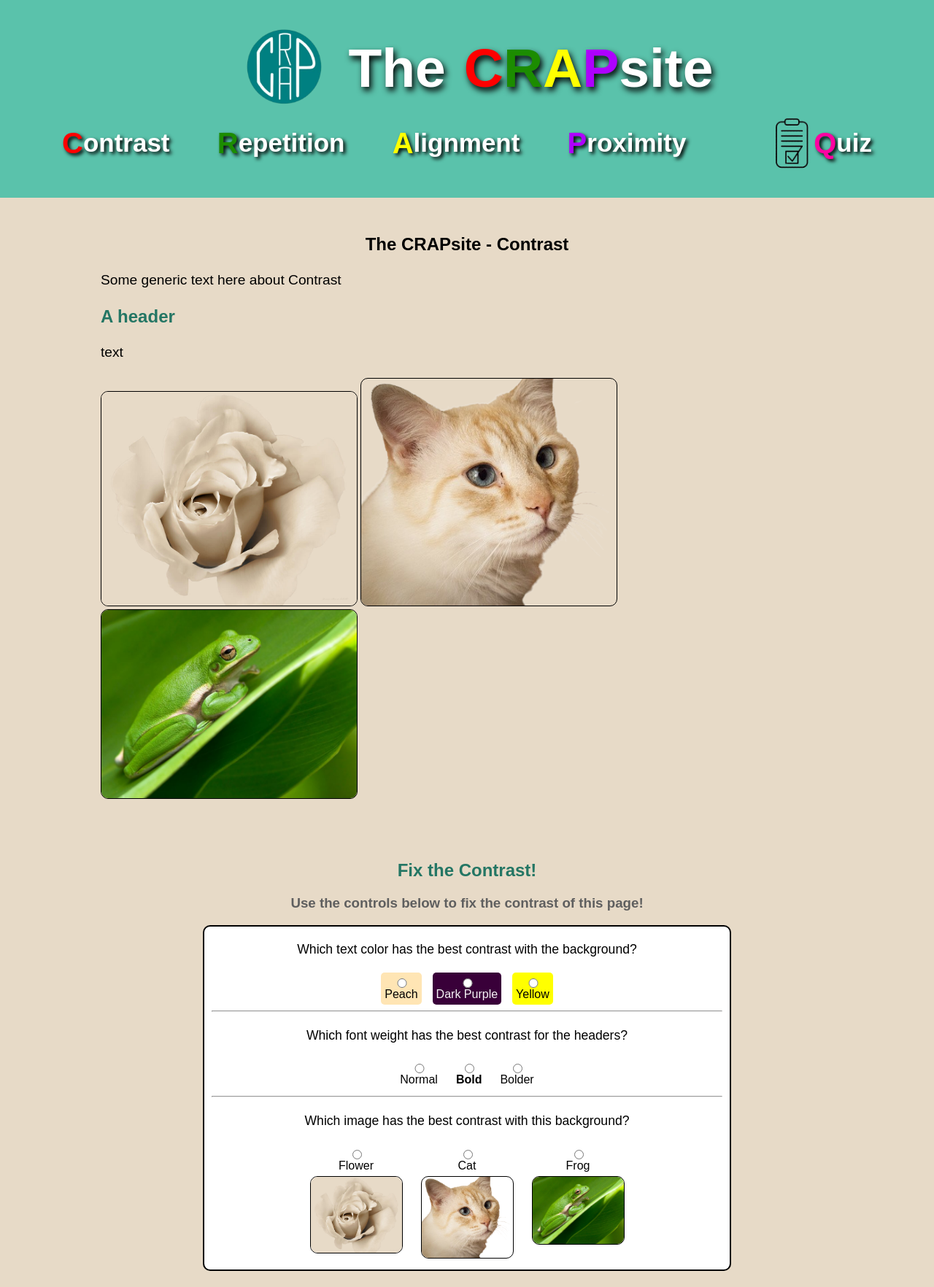
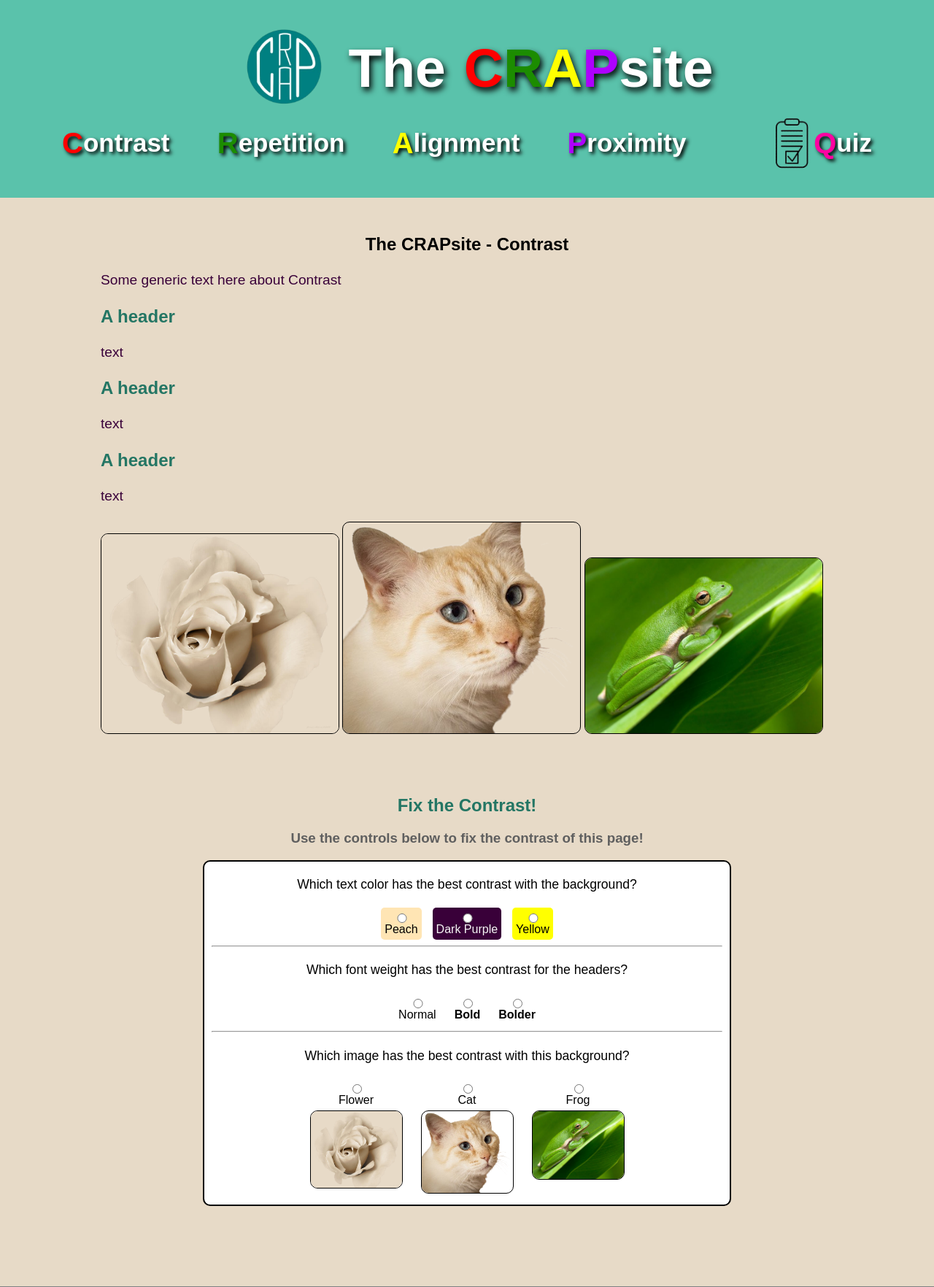
Before and after one commit to jme9889/ISTE240-Group4, a PHP site: page /contrast/index.php in a window 1280 px wide. Shown: the top 1764 px of the page at 73% size. Run offline with PHP 8.4, Linux system fonts and the light colour scheme.

Commit message:
Contrast Page Javascript Finished (not tested on php bc my wifi sucks)

```diff
--- a/assets/style.css
+++ b/assets/style.css
@@ -56,6 +56,10 @@ body {
     width: 80%;
     margin: auto;
     align-content: center;
+}
+
+.contrast-p {
+    color: rgb(57, 0, 57);
 }
 
 .single-column h1, .interaction-panel h2, .interaction-panel h3 {
@@ -123,8 +127,12 @@ body {
     font-weight: bold;
 }
 
-.radio-row #bolder.radio-row #bolder-quiz {
+.radio-row #bolder, .radio-row #bolder-quiz {
     font-weight: 900;
+}
+
+#cat-big, #frog-big {
+    display: none;
 }
 
 .radio-row label {
@@ -325,7 +333,7 @@ body {
 }
 
 .column .contrast-img {
-    max-width: 350px;
+    max-width: 325px;
     border: 1px solid black;
 }
 
--- a/contrast/assets/scripts.js
+++ b/contrast/assets/scripts.js
@@ -0,0 +1,72 @@
+document.addEventListener('DOMContentLoaded', () => {
+    // Adjust color of body paragraphs
+    const contrastElements = document.querySelectorAll('.contrast-p');
+    const colorRadioButtons = document.querySelectorAll('#color-radio input[type="radio"]');
+
+    if (contrastElements && colorRadioButtons) {
+        const initialChecked = document.querySelector('#color-radio input[type="radio"]:checked');
+        if (initialChecked) {
+            contrastElements.forEach(element => {
+                element.style.color = initialChecked.value;
+            });
+        }
+
+        colorRadioButtons.forEach(radio => {
+            radio.addEventListener('change', () => {
+                const selectedColor = radio.value;
+                contrastElements.forEach(element => {
+                    element.style.color = selectedColor;
+                });
+            });
+        });
+    }
+
+    // Adjust boldness of subheaders for body paragraphs
+    const headerElements = document.querySelectorAll('.interaction-h2');
+    const boldRadioButtons = document.querySelectorAll('#bold-radio input[type="radio"]');
+
+    if (headerElements && boldRadioButtons) {
+        const initialChecked = document.querySelector('#bold-radio input[type="radio"]:checked');
+        if (initialChecked) {
+            headerElements.forEach(header => {
+                header.style.fontWeight = initialChecked.value;
+            });
+        }
+
+        boldRadioButtons.forEach(radio => {
+            radio.addEventListener('change', () => {
+                const selectedWeight = radio.value;
+                headerElements.forEach(header => {
+                    header.style.fontWeight = selectedWeight;
+                });
+            });
+        });
+    }
+
+     // Adjust which image is displayed for best contrast
+     const images = {
+        flower: document.getElementById('flower-big'),
+        cat: document.getElementById('cat-big'),
+        frog: document.getElementById('frog-big'),
+    };
+
+    const imageRadioButtons = document.querySelectorAll('.radio-row input[type="radio"]');
+
+    if (images && imageRadioButtons) {
+        const updateImageVisibility = (selectedOption) => {
+            for (const [key, img] of Object.entries(images)) {
+                img.style.display = key === selectedOption ? 'block' : 'none';
+            }
+        };
+
+        const initialChecked = document.querySelector('.radio-row input[type="radio"]:checked');
+        if (initialChecked) {
+            updateImageVisibility(initialChecked.value);
+        }
+        imageRadioButtons.forEach(radio => {
+            radio.addEventListener('change', () => {
+                updateImageVisibility(radio.value);
+            });
+        });
+    }
+});
--- a/contrast/index.php
+++ b/contrast/index.php
@@ -8,16 +8,25 @@
             <div class="column">
                 <section class="paragraph">
                     <h1>The CRAPsite - Contrast</h1>
-                    <p>Some generic text here about Contrast</p>
+                    <p class="contrast-p">Some generic text here about Contrast</p>
                 </section>
 
                 <section class="paragraph">
                     <h2 class="interaction-h2">A header</h2>
-                    <p>text</p>
+                    <p class="contrast-p">text</p>
                 </section>
 
-                <!-- Paige, please try and get whatever content you write here split into at least 4 or 5 paragraphs.
-                 Just copy/paste the paragraph section above, same kinda style as the homepage -->
+                <section class="paragraph">
+                    <h2 class="interaction-h2">A header</h2>
+                    <p class="contrast-p">text</p>
+                </section>
+
+                <section class="paragraph">
+                    <h2 class="interaction-h2">A header</h2>
+                    <p class="contrast-p">text</p>
+                </section>
+
+                <!-- Paige, please try and get whatever content you write here split into at least 4 or 5 paragraphs -->
 
                  <!--Try and include 1 or 2 more images/graphics from the ones Katiya had-->
 
@@ -39,7 +48,7 @@
 
                 <div class="control-section">
                     <p>Which text color has the best contrast with the background?</p>
-                    <div class="radio-row">
+                    <div class="radio-row" id="color-radio">
                         <label id="peach"><input type="radio" name="option" value="#FFE5B4"> Peach</label>
                         <label id="purple"><input type="radio" name="option" value="rgb(57, 0, 57)"> Dark Purple</label>
                         <label id="yellow"><input type="radio" name="option" value="yellow"> Yellow</label>
```
Also changed, not shown: alignment/assets/scripts.js (+9 -14 lines).
